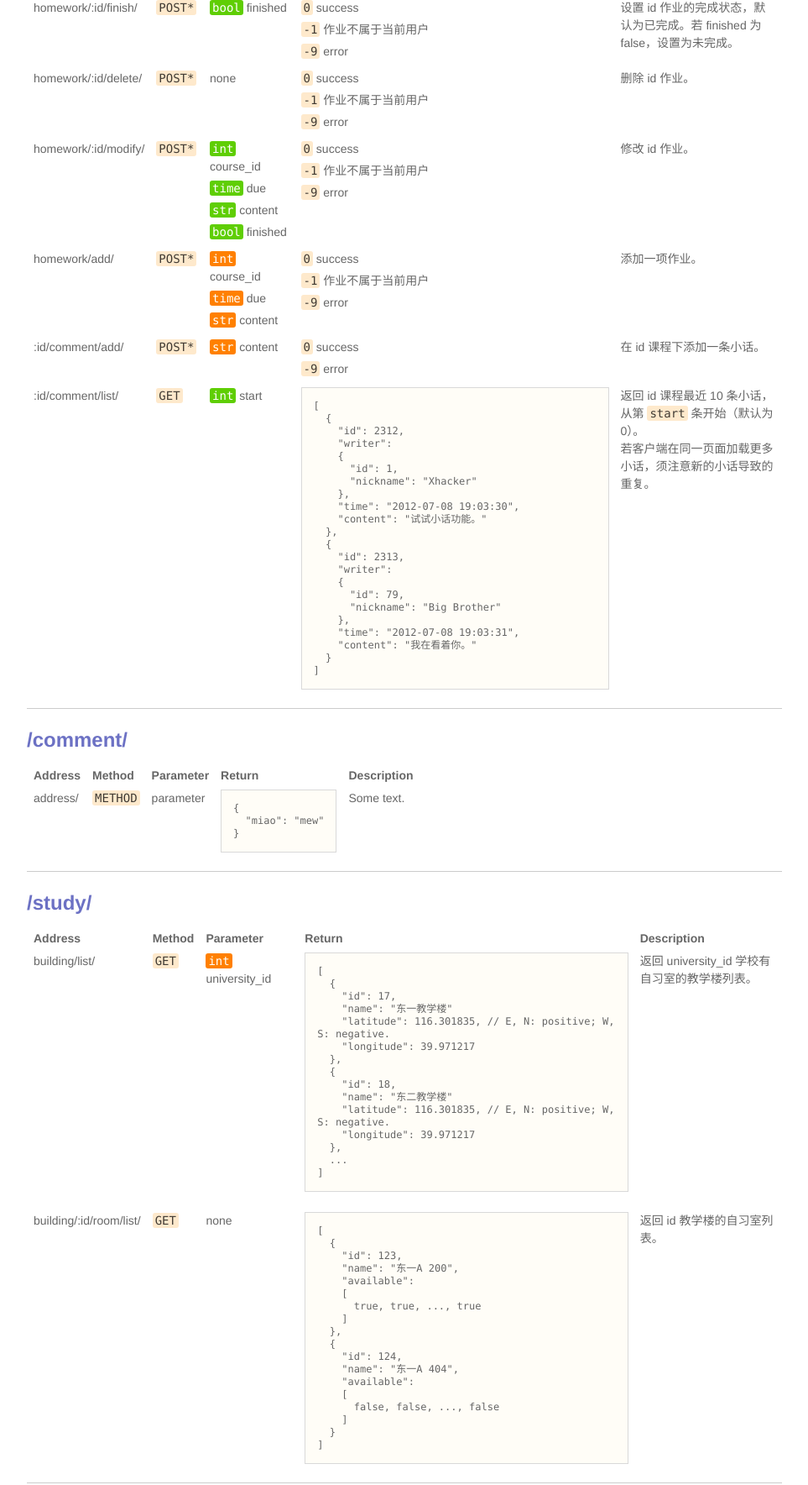
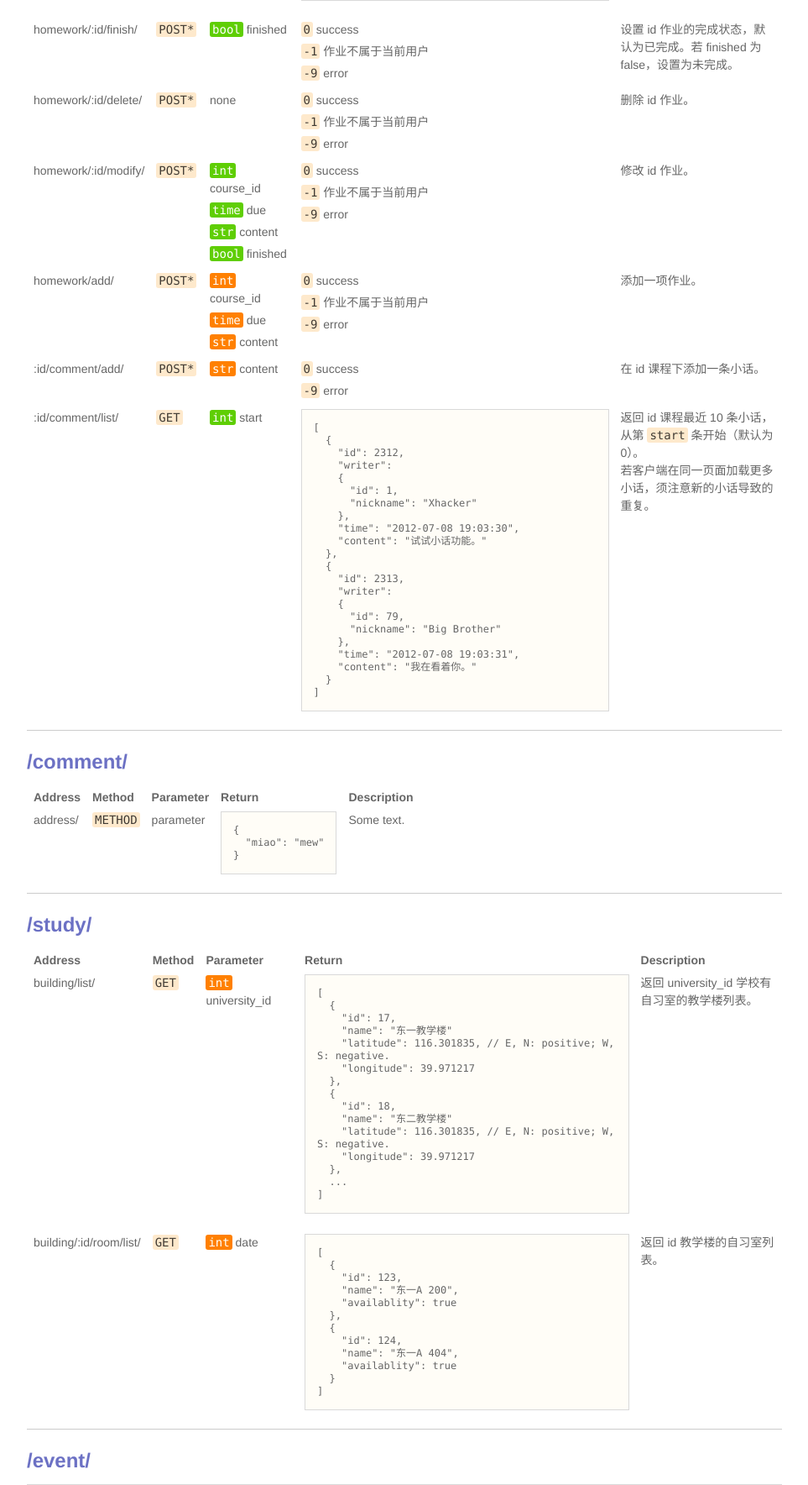
Before and after one commit to pkuapp/Nanbeige_server, a Django app: page / in a window 1280 px wide. Shown: the part 3540-5308 px from the top of the page at 84% size, without its empty margins (158-1121 px from the left). Run offline with Django 3.2, Linux system fonts and the light colour scheme; parts of the project's set-up code (start-up, migrations or seed data) failed here and were passed over.

Commit message:
add 'date' to study API

```diff
--- a/templates/API.html
+++ b/templates/API.html
@@ -184,6 +184,7 @@ td:last-child {
   <li><code>int</code> 31415926</li>
   <li><code>str</code> "this is a string"</li>
   <li><code>time</code> "2012-07-14 00:00:00"</li>
+  <li><code>date</code> "2012-07-14"</li>
 </ul>
 
 <hr />
@@ -706,23 +707,17 @@ td:last-child {
 <tr>
   <td align="left">building/:id/room/list/</td>
   <td align="left"><code>GET</code></td>
-  <td align="left">none</td>
+  <td align="left"><code class="required">int</code> date</li></td>
   <td align="left"><pre>[
   {
     "id": 123,
     "name": "东一A 200",
-    "available":
-    [
-      true, true, ..., true
-    ]
+    "availablity": true
   },
   {
     "id": 124,
     "name": "东一A 404",
-    "available":
-    [
-      false, false, ..., false
-    ]
+    "availablity": true
   }
 ]</pre></td>
   <td align="left">返回 id 教学楼的自习室列表。</td>
```
